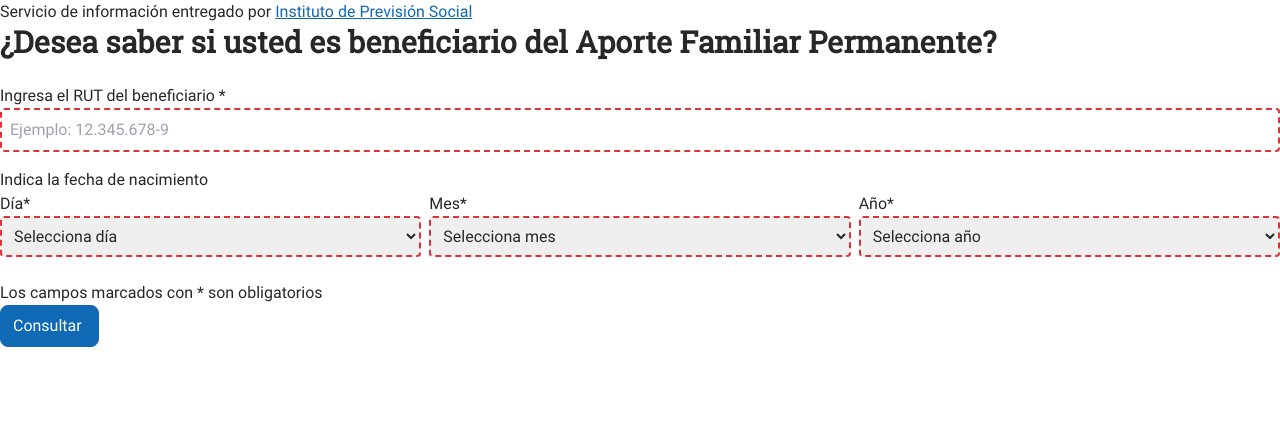
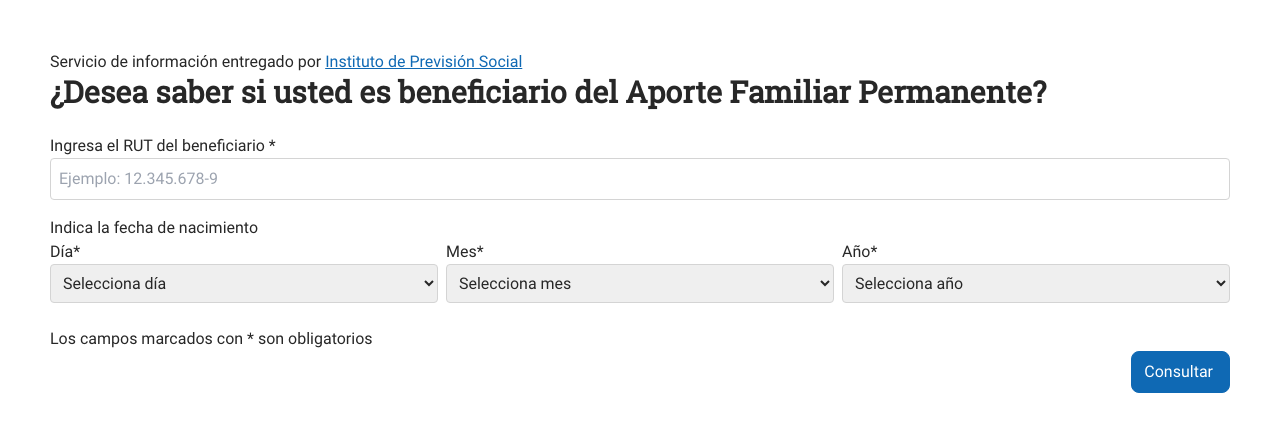
Before and after one commit to perezguedesmaikel/example-kunapack, a Nuxt app: page / in a window 1280 px wide. Shown: the top 432 px of the page. Built offline with nearby package versions, Linux system fonts and the light colour scheme.

Commit message:
Update CSS classes in app.vue and main.css
Updated padding and flex alignment of div sections in app.vue and modified border styling rules in required input, select, and textarea fields in main.css. These changes are intended to enhance the layout and improve user interface presentation.

```diff
--- a/app.vue
+++ b/app.vue
@@ -1,5 +1,5 @@
 <template>
-  <div>
+  <div class="p-[50px]">
     <div class="columns">
       <div role="main" aria-label="Consulta para saber si usted es el beneficiario del Aporte Familiar Permanente" class="column">
         <header class="mb-6">
@@ -37,7 +37,7 @@
             <span>Los campos marcados con * son obligatorios</span>
           </div>
 
-          <div class="cont-btn">
+          <div class="flex justify-end cont-btn">
             <DsButton color="primary" title="Continuar al paso siguiente">
               Consultar
             </DsButton>
--- a/assets/css/main.css
+++ b/assets/css/main.css
@@ -73,7 +73,7 @@ input, select, textarea {
 }
 
 input[required], select[required], textarea[required] {
-    @apply hover:border-danger-900 border-dashed border-2 border-danger-500
+    /*@apply hover:border-danger-900 border-dashed border-2 border-danger-500*/
 }
 
 input[readonly], select[readonly], textarea[readonly],
```
